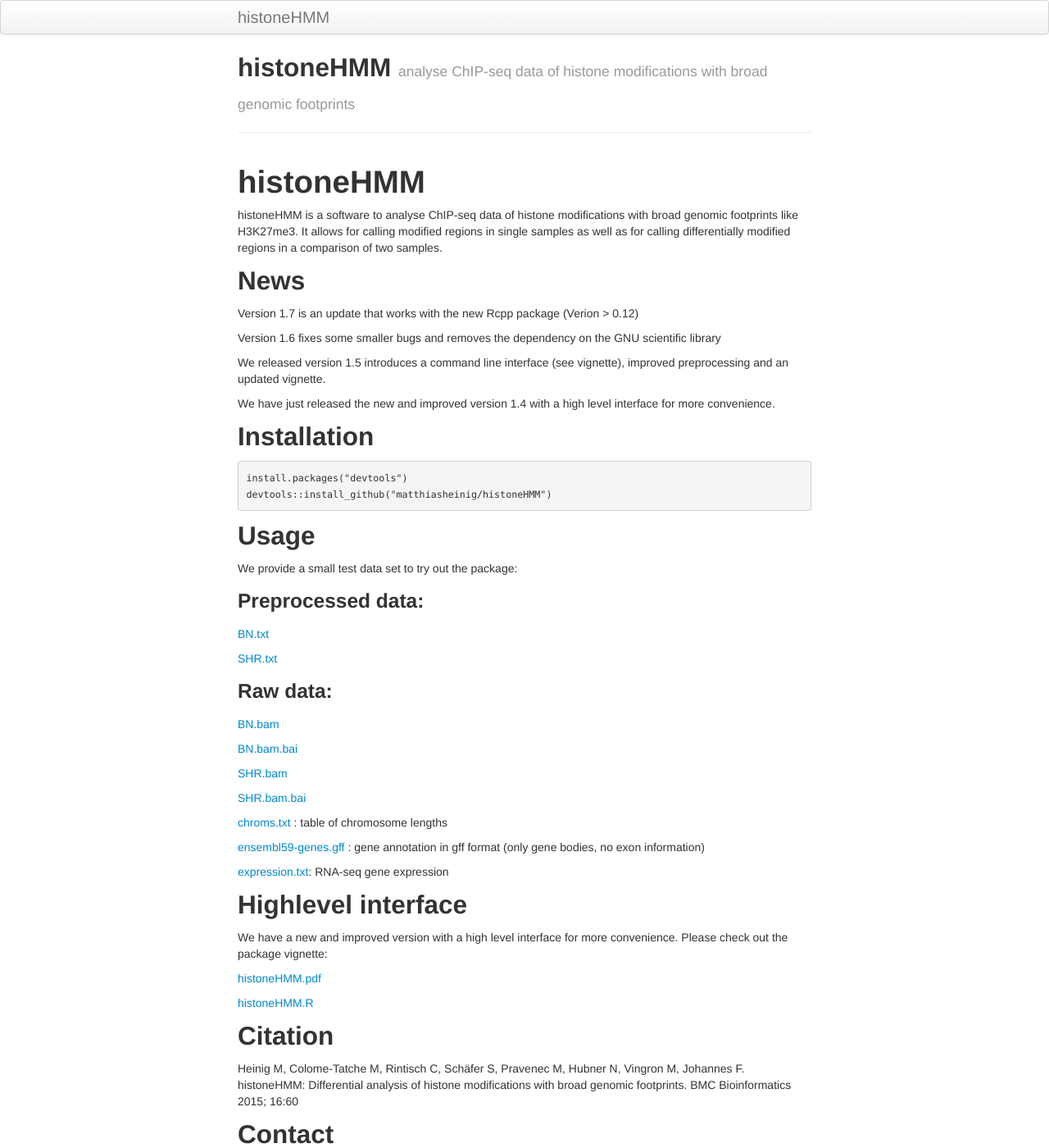
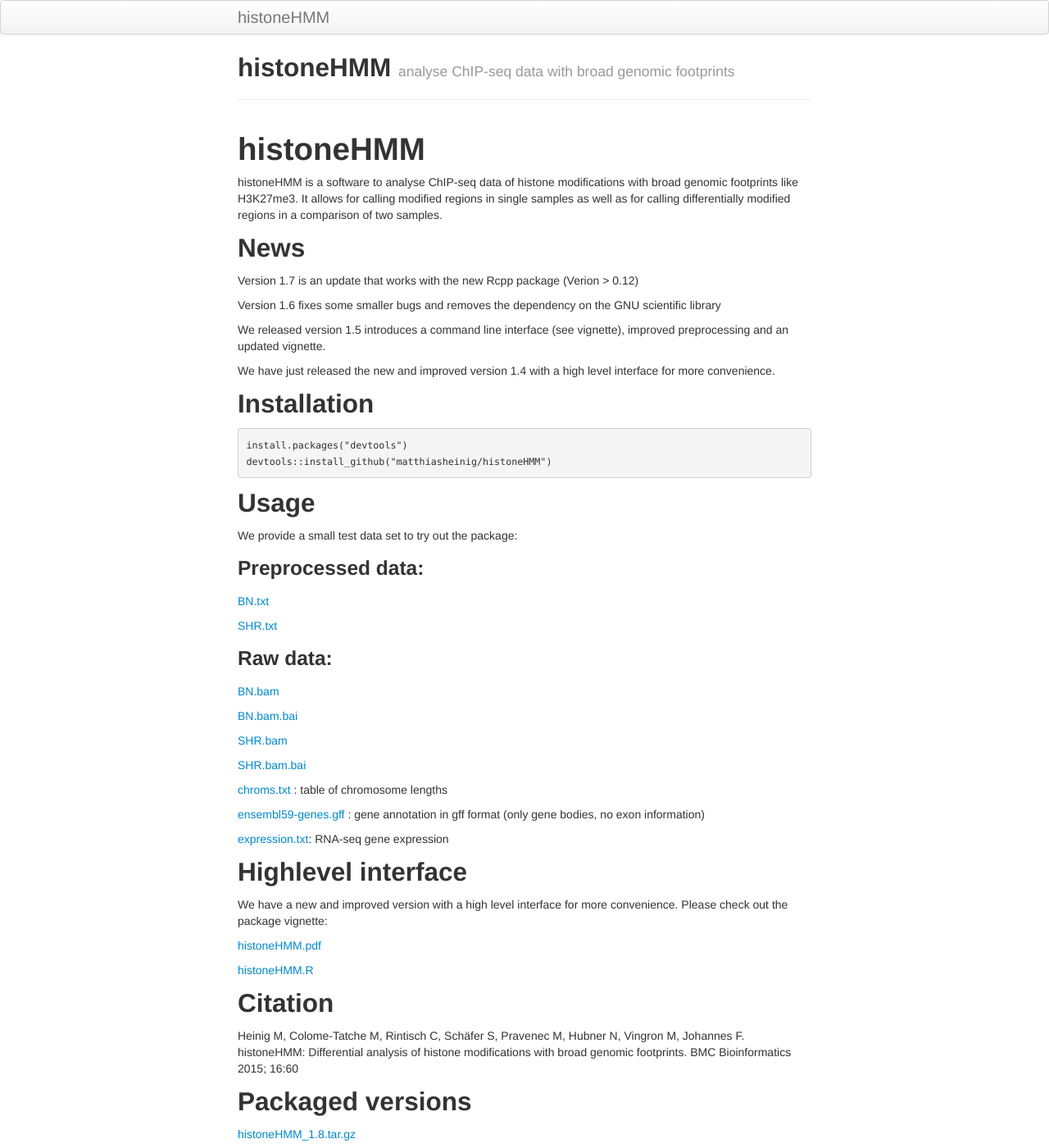
Before and after one commit to matthiasheinig/histoneHMM, a Jekyll site: the page built from index.md, in a window 1280 px wide and 1400 px high. Shown: the whole window at 82% size. Built offline with Jekyll 4.4.1, drawn with Linux system fonts in a browser that asks for light colours.

Commit message:
added tar.gz file for version 1.8

```diff
--- a/index.md
+++ b/index.md
@@ -1,7 +1,7 @@
 ---
 layout: page
 title: histoneHMM
-tagline: analyse ChIP-seq data of histone modifications with broad genomic footprints
+tagline: analyse ChIP-seq data with broad genomic footprints
 description: analyse ChIP-seq data of histone modifications with broad genomic footprints
 ---
 
@@ -64,6 +64,10 @@ We have a new and improved version with a high level interface for more convenie
 
 Heinig M, Colome-Tatche M, Rintisch C, Schäfer S, Pravenec M, Hubner N, Vingron M, Johannes F. histoneHMM: Differential analysis of histone modifications with broad genomic footprints. BMC Bioinformatics 2015; 16:60
 
+## Packaged versions
+[histoneHMM_1.8.tar.gz](histoneHMM_1.8.tar.gz)
+
+
 ## Contact
 
 Matthias Heinig: matthias.heinig@helmholtz-muenchen.de
```
Also changed, not shown: 1 other file.
